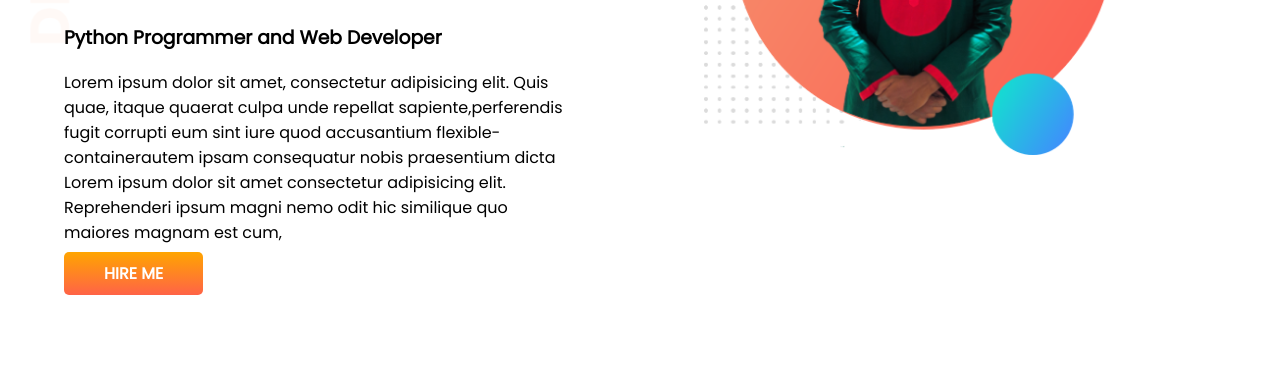
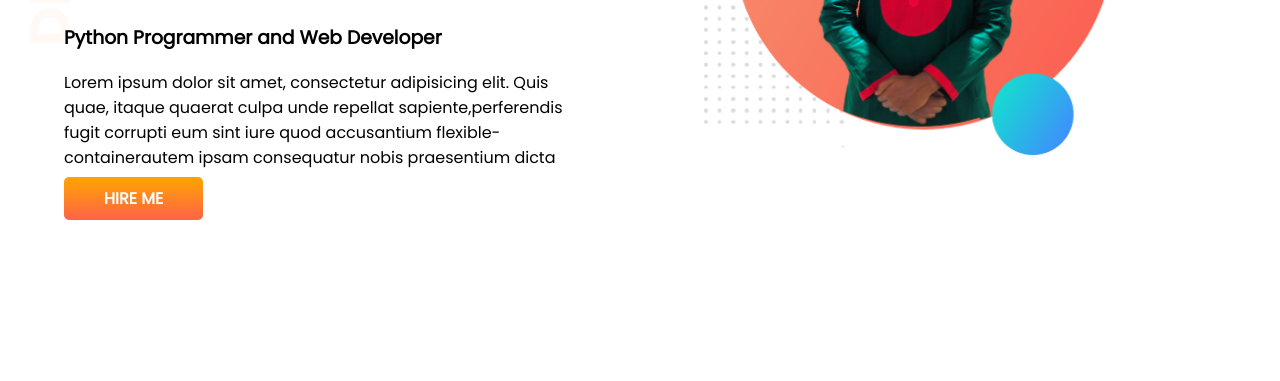
Before and after one commit to samoudud/developer-portfolio, a plain HTML site: page index.html in a window 1280 px wide. Shown: the part 316-697 px from the top of the page. Drawn offline with Linux system fonts and the light colour scheme.

Commit message:
little text change

```diff
--- a/index.html
+++ b/index.html
@@ -22,8 +22,7 @@
                 sapiente,perferendis fugit corrupti eum sint iure quod accusantium flexible-containerautem ipsam
                 consequatur nobis
                 praesentium
-                dicta Lorem ipsum dolor sit amet consectetur adipisicing elit. Reprehenderi ipsum magni nemo odit hic
-                similique quo maiores magnam est cum,</p>
+                dicta</p>
             <a class="link-button" href="https://www.linkedin.com/in/samoudud/">HIRE ME</a>
         </div>
 
```
